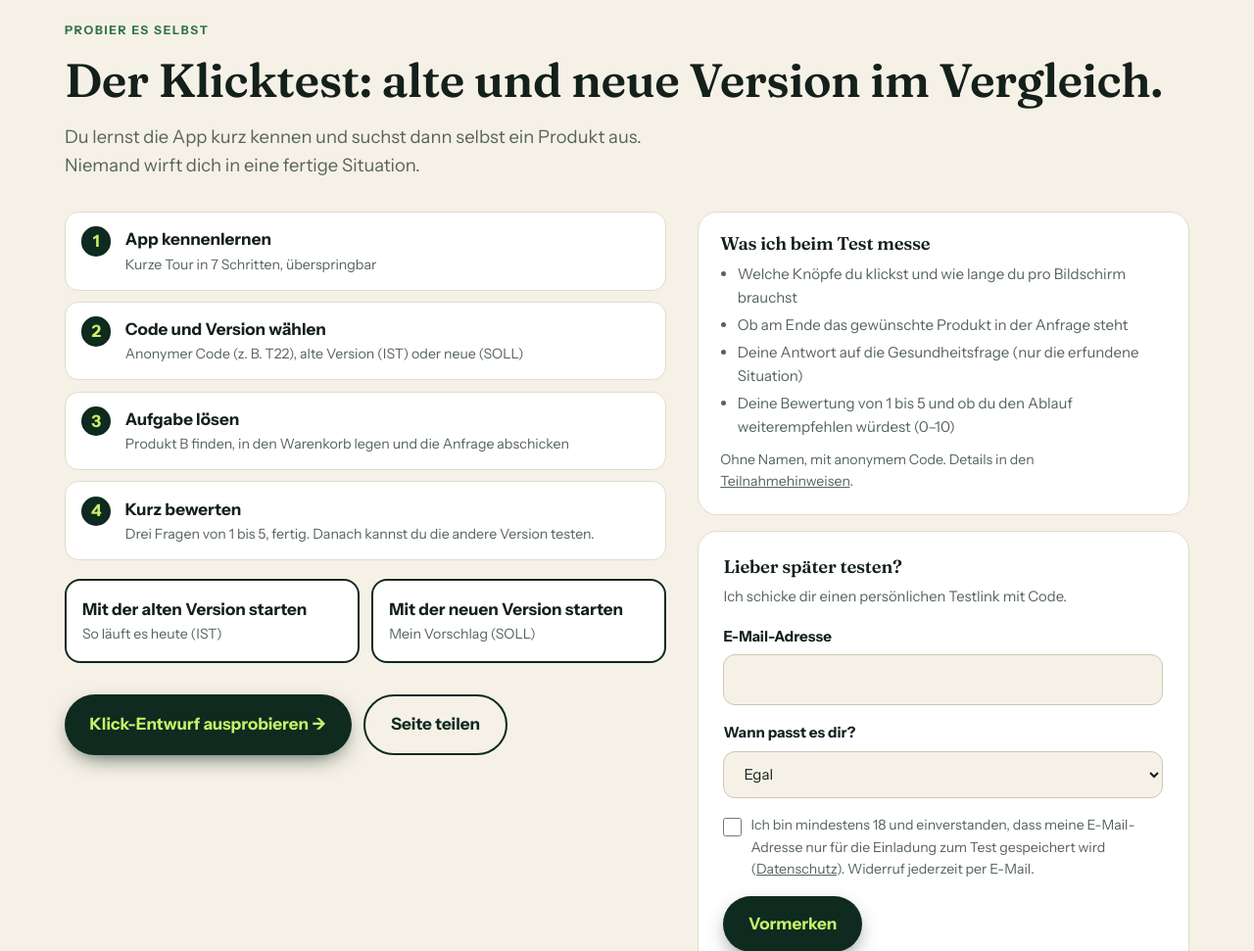
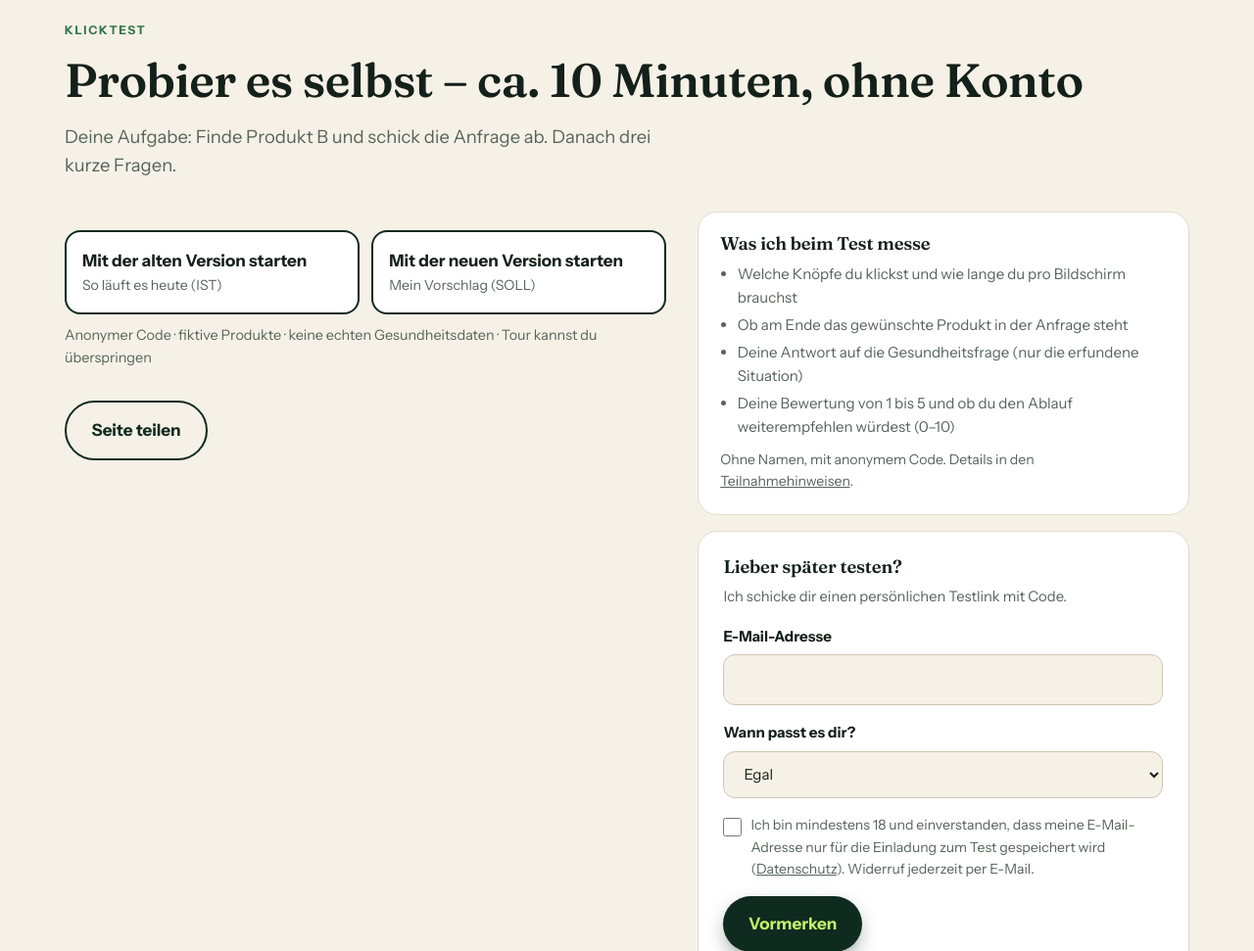
Before and after one commit to patrickstelter-FranklinInstitute/CannGoTestSite-LandingPage, a plain HTML site: page index.html in a window 1280 px wide. Shown: the part 2800-3771 px from the top of the page at 98% size. Drawn offline with Linux system fonts and the light colour scheme.

Commit message:
v20: kürzerer Einstieg in den Klicktest (Folie 38, Punkt 1)
Co-Authored-By: Claude Opus 5.5 <noreply@anthropic.com>
Claude-Session: https://claude.ai/code/session_01DhtpnawXyZxqdiEt67M4FE

```diff
--- a/index.html
+++ b/index.html
@@ -339,22 +339,17 @@ details.more ul{margin:.5rem 0 0 1.1rem;display:grid;gap:.25rem}
 
  <section id="klicktest" class="block" data-abschnitt="klicktest">
   <div class="wrap">
-   <p class="eyebrow">Probier es selbst</p>
-   <h2>Der Klicktest: alte und neue Version im Vergleich.</h2>
-   <p class="lead">Du lernst die App kurz kennen und suchst dann selbst ein Produkt aus. Niemand wirft dich in eine fertige Situation.</p>
+   <p class="eyebrow">Klicktest</p>
+   <h2>Probier es selbst – ca. 10 Minuten, ohne Konto</h2>
+   <p class="lead">Deine Aufgabe: Finde Produkt B und schick die Anfrage ab. Danach drei kurze Fragen.</p>
    <div class="test-grid">
     <div>
-     <ol class="flow">
-      <li><span><b>App kennenlernen</b><small>Kurze Tour in 7 Schritten, überspringbar</small></span></li>
-      <li><span><b>Code und Version wählen</b><small>Anonymer Code (z. B. T22), alte Version (IST) oder neue (SOLL)</small></span></li>
-      <li><span><b>Aufgabe lösen</b><small>Produkt B finden, in den Warenkorb legen und die Anfrage abschicken</small></span></li>
-      <li><span><b>Kurz bewerten</b><small>Drei Fragen von 1 bis 5, fertig. Danach kannst du die andere Version testen.</small></span></li>
-     </ol>
      <div class="choice">
       <a class="js-test" data-pos="wahl-ist" data-v="ist" href="app/index.html">Mit der alten Version starten<small>So läuft es heute (IST)</small></a>
       <a class="js-test" data-pos="wahl-soll" data-v="soll" href="app/index.html">Mit der neuen Version starten<small>Mein Vorschlag (SOLL)</small></a>
      </div>
-     <div class="cta-row" style="margin-bottom:0"><a class="btn btn-primary js-test" href="app/index.html" data-pos="klicktest">Klick-Entwurf ausprobieren →</a><button type="button" class="btn btn-ghost" id="share">Seite teilen</button></div>
+     <p style="color:var(--muted);font-size:.9rem;margin:.6rem 0 0">Anonymer Code · fiktive Produkte · keine echten Gesundheitsdaten · Tour kannst du überspringen</p>
+     <div class="cta-row" style="margin-bottom:0"><button type="button" class="btn btn-ghost" id="share">Seite teilen</button></div>
      <p id="sharemsg" style="color:var(--muted);font-size:.9rem;margin-top:.5rem" aria-live="polite"></p>
     </div>
     <div class="side">
```
